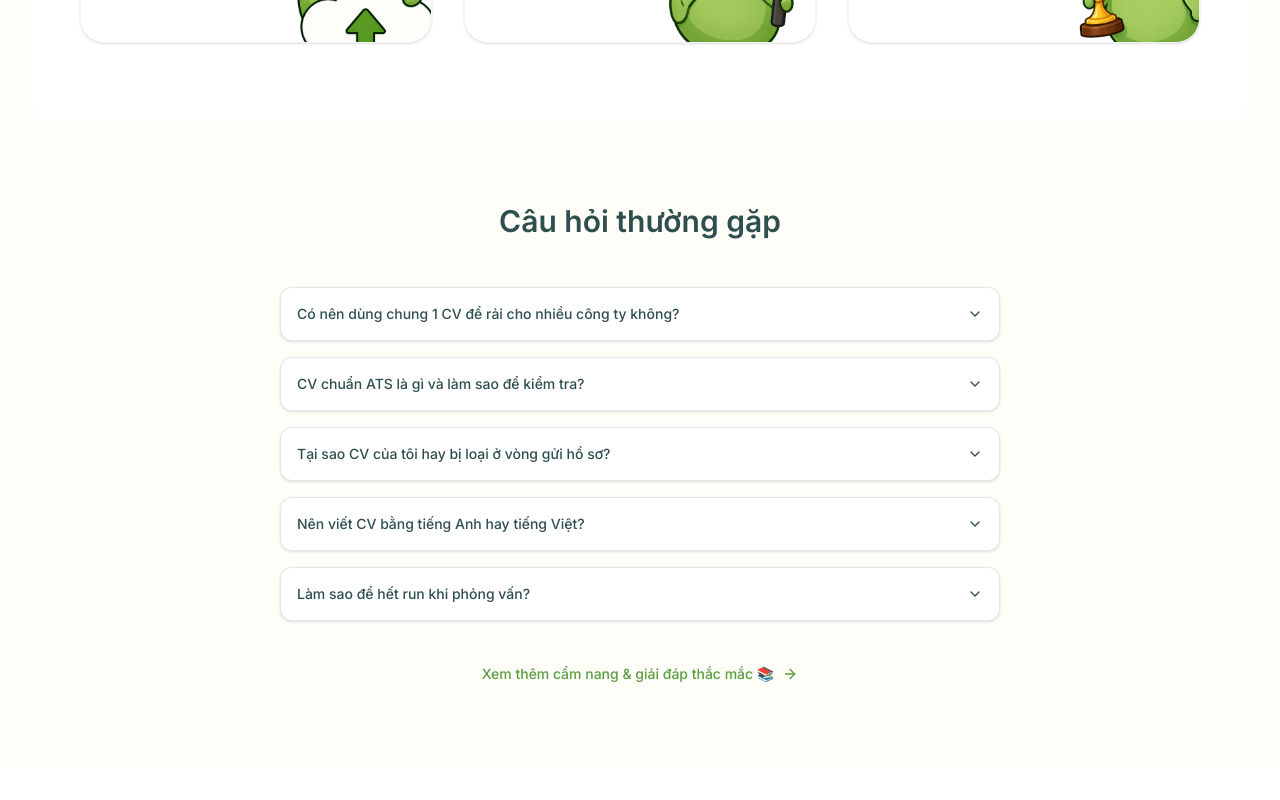
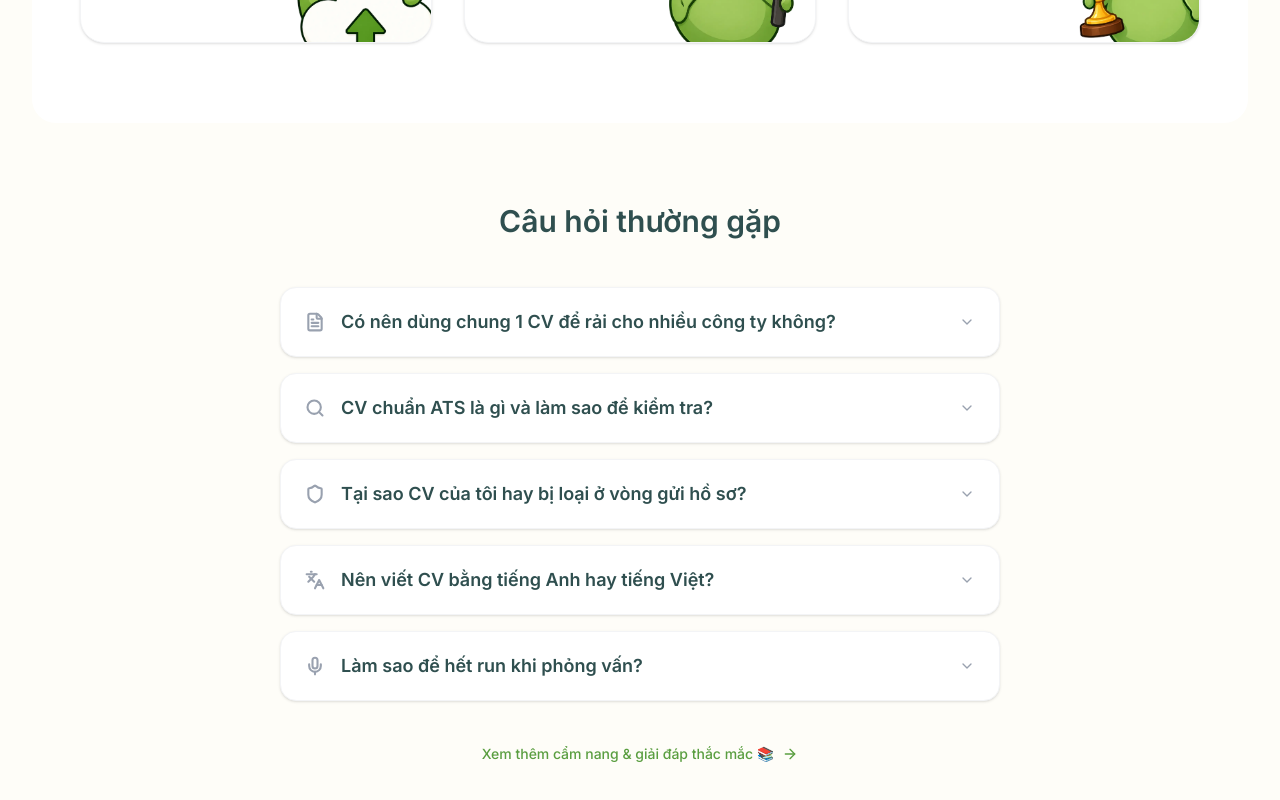
Before and after one commit to zamminhduy123/daucv, a Next.js app in the folder cv-fit-app/frontend/: page / in a window 1280 px wide. Shown: the part 2417-3217 px from the top of the page. Built offline with nearby package versions, Linux system fonts and the light colour scheme.

Commit message:
Add more question to qna

```diff
--- a/cv-fit-app/frontend/src/app/qna/page.tsx
+++ b/cv-fit-app/frontend/src/app/qna/page.tsx
@@ -14,6 +14,13 @@ import {
   ChevronDown,
   Leaf,
   ChevronRight,
+  Target,
+  FileDown,
+  LayoutTemplate,
+  User,
+  PenTool,
+  GraduationCap,
+  ListChecks,
 } from "lucide-react";
 import { LandingNavbar } from "@/components/shared/TopNavbar";
 import Footer from "@/components/landing/Footer";
@@ -46,42 +53,90 @@ export const metadata: Metadata = {
 ───────────────────────────────────────────── */
 const faqItems = [
   {
-    icon: FileText,
-    question: "Có nên dùng chung 1 CV để rải cho nhiều công ty không?",
+    icon: Target,
+    question: "CV tailored (tinh chỉnh theo JD) là gì và vì sao cần thiết?",
     answer:
-      "Không nên. Hơn 70% doanh nghiệp hiện nay dùng hệ thống ATS để quét từ khóa. Việc dùng chung 1 CV sẽ khiến bạn dễ bị loại ngay từ vòng đầu vì không khớp từ khóa của từng JD cụ thể. Hãy dùng Bé Đậu để tinh chỉnh CV khớp 100% với từng JD chỉ trong vài giây.",
+      "CV tailored là CV được điều chỉnh nội dung (từ khóa, kỹ năng, kinh nghiệm) sao cho khớp nhất với mô tả công việc (JD) của vị trí bạn đang ứng tuyển. Việc gửi 1 CV chung cho mọi công ty dễ khiến bạn bị loại vì thiếu từ khóa. Đậu giúp bạn tự động so sánh CV với JD và gợi ý tinh chỉnh chỉ trong vài giây, giúp tăng gấp 3 lần tỷ lệ được gọi phỏng vấn.",
     summary:
-      "Mỗi JD cần một CV riêng. Dùng Đậu để tinh chỉnh nhanh — không cần viết lại từ đầu.",
+      "CV tailored là CV 'đo ni đóng giày' cho từng JD. Dùng Đậu để tối ưu nhanh chóng.",
   },
   {
     icon: Search,
     question: "CV chuẩn ATS là gì và làm sao để kiểm tra?",
     answer:
-      "CV chuẩn ATS là CV được thiết kế tối giản, không dùng bảng biểu phức tạp, cột nhiều tầng, đồ họa hay hình ảnh che khuất chữ. Hệ thống ATS cần đọc được văn bản thuần. Bạn có thể tải CV lên Daucv.com để AI chấm điểm \"Chuẩn ATS\" miễn phí — kết quả trả về ngay lập tức.",
+      "CV chuẩn ATS là CV được thiết kế tối giản, dễ đọc bởi phần mềm lọc hồ sơ tự động (Applicant Tracking System). Nó không chứa bảng biểu phức tạp, đồ họa che khuất chữ. Hơn 70% doanh nghiệp đang dùng ATS. Bạn có thể tải CV lên Đậu để AI chấm điểm 'Chuẩn ATS' miễn phí và biết ngay CV của mình có dễ đọc với máy không.",
     summary:
-      "CV chuẩn ATS = tối giản, text-based. Kiểm tra ngay tại Daucv.com, miễn phí.",
+      "CV chuẩn ATS = thiết kế tối giản, text-based. Đậu giúp bạn chấm điểm ATS miễn phí.",
   },
   {
     icon: Shield,
     question: "Tại sao CV của tôi hay bị loại ở vòng gửi hồ sơ?",
     answer:
-      "Thường do hai nguyên nhân chính: (1) thiếu từ khóa chuyên môn mà nhà tuyển dụng tìm kiếm, hoặc (2) viết kinh nghiệm chung chung, không có số liệu định lượng. Đậu sẽ phân tích CV của bạn so với JD, phát hiện từ khóa thiếu và gợi ý cách viết lại theo chuẩn thực chiến.",
+      "Thường do hai nguyên nhân chính: (1) thiếu từ khóa chuyên môn mà JD yêu cầu, (2) viết kinh nghiệm chung chung, không có số liệu định lượng (ví dụ: 'tăng trưởng doanh thu' thay vì 'tăng 20% doanh thu'). Đậu sẽ phân tích CV, phát hiện lỗ hổng từ khóa và gợi ý cách viết lại theo chuẩn thực chiến.",
     summary:
-      "Thiếu từ khóa + thiếu số liệu = bị loại sớm. Đậu giúp bạn vá đúng chỗ.",
+      "Thiếu từ khóa và thiếu số liệu định lượng là lý do chính. Đậu giúp bạn vá đúng những lỗ hổng này.",
   },
   {
     icon: Languages,
     question: "Nên viết CV bằng tiếng Anh hay tiếng Việt?",
     answer:
-      "Nguyên tắc vàng: JD viết bằng tiếng nào, CV nộp bằng tiếng đó. Nếu JD song ngữ, ưu tiên tiếng Anh để thể hiện năng lực. Daucv.com hỗ trợ phân tích và tối ưu CV bằng cả tiếng Anh và tiếng Việt với độ chính xác như nhau.",
+      "Nguyên tắc vàng: JD viết bằng tiếng nào, CV nộp bằng tiếng đó. Nếu JD song ngữ, ưu tiên tiếng Anh để thể hiện năng lực. Đậu (daucv.com) hỗ trợ phân tích, chấm điểm và tối ưu CV bằng cả tiếng Anh và tiếng Việt với độ chính xác cao.",
     summary:
-      "JD tiếng nào, CV tiếng đó. Đậu hỗ trợ cả Anh lẫn Việt.",
+      "JD tiếng nào, CV tiếng đó. Đậu hỗ trợ cả Anh lẫn Việt hoàn hảo.",
+  },
+  {
+    icon: FileDown,
+    question: "File CV nên dùng PDF hay Word để qua ATS?",
+    answer:
+      "Bạn luôn nên lưu và gửi CV dưới dạng PDF (trừ khi nhà tuyển dụng đặc biệt yêu cầu file Word). PDF giúp giữ nguyên định dạng, font chữ trên mọi thiết bị và hệ thống của nhà tuyển dụng. Hệ thống phân tích của Đậu xử lý file PDF rất mượt mà.",
+    summary:
+      "Luôn ưu tiên xuất và gửi CV bằng file PDF để không bị lỗi hiển thị.",
+  },
+  {
+    icon: LayoutTemplate,
+    question: "CV thiết kế quá đẹp, nhiều hình ảnh có dễ qua vòng ATS không?",
+    answer:
+      "Không hẳn. CV quá nhiều cột, bảng biểu phức tạp, dùng ảnh hoặc infographic thay cho chữ có thể khiến hệ thống ATS đọc sai hoặc bỏ sót thông tin quan trọng. Đẹp là tốt, nhưng phải 'dễ đọc' với máy. Bạn nên ưu tiên cấu trúc rõ ràng, chuyên nghiệp.",
+    summary:
+      "Đừng hy sinh tính dễ đọc để lấy thiết kế phức tạp. Hãy dùng bố cục rõ ràng.",
+  },
+  {
+    icon: ListChecks,
+    question: "Có cần điều chỉnh cả phần kỹ năng (skills) theo từng JD không?",
+    answer:
+      "Chắc chắn rồi! Mỗi vị trí sẽ ưu tiên những công cụ và kỹ năng khác nhau. Ví dụ: Data Analyst có thể yêu cầu SQL, Python; nhưng công ty khác lại yêu cầu PowerBI. Đậu sẽ quét JD và đối chiếu với CV của bạn để chỉ ra ngay những kỹ năng bạn đang thiếu cần bổ sung.",
+    summary:
+      "Phần kỹ năng cũng cần match 100% với yêu cầu của JD. Đậu sẽ chỉ ra kỹ năng bạn đang thiếu.",
+  },
+  {
+    icon: User,
+    question: "Tại Việt Nam, CV có bắt buộc phải có ảnh chân dung không?",
+    answer:
+      "Tùy thuộc vào ngành nghề. Tại Việt Nam, ảnh CV vẫn được ưa chuộng trong các ngành dịch vụ, tư vấn, sale, marketing. Tuy nhiên, với khối IT, kỹ thuật, data hoặc các công ty đa quốc gia, ảnh là không bắt buộc. Nếu dùng, hãy chọn ảnh rõ mặt, trang phục lịch sự.",
+    summary:
+      "Tùy ngành nghề và văn hóa công ty. Khối kỹ thuật/IT hoặc công ty quốc tế thường không cần ảnh.",
+  },
+  {
+    icon: PenTool,
+    question: "Công cụ AI của Đậu có 'bịa' kinh nghiệm viết CV thay tôi không?",
+    answer:
+      "Tuyệt đối không. Đậu không tự sáng tác kinh nghiệm giả. AI của chúng tôi hoạt động bằng cách đọc kinh nghiệm bạn đã có, sau đó đề xuất cách diễn đạt chuyên nghiệp hơn, thêm động từ mạnh, và lồng ghép từ khóa từ JD sao cho thật tự nhiên và thuyết phục nhất.",
+    summary:
+      "Đậu tối ưu cách bạn kể câu chuyện năng lực của mình, chứ không tạo ra thông tin giả.",
+  },
+  {
+    icon: GraduationCap,
+    question: "Sinh viên mới ra trường (Fresher) chưa có kinh nghiệm thì viết CV thế nào?",
+    answer:
+      "Hãy tập trung vào học vấn, đồ án tốt nghiệp, các dự án bài tập lớn, hoạt động ngoại khóa, kỹ năng mềm và chứng chỉ liên quan. Đậu sẽ giúp bạn 'dịch' những trải nghiệm học tập này thành những kỹ năng thực tế mà nhà tuyển dụng đang tìm kiếm.",
+    summary:
+      "Nhấn mạnh vào dự án môn học, hoạt động ngoại khóa và tiềm năng học hỏi.",
   },
   {
     icon: Mic,
-    question: "Làm sao để hết run khi phỏng vấn?",
+    question: "Làm sao để hết run khi đi phỏng vấn thực tế?",
     answer:
-      "Cách duy nhất là luyện tập thực tế, lặp đi lặp lại. Tính năng \"Phỏng vấn 1-1\" của Đậu cho phép bạn thực hành trả lời bằng giọng nói theo câu hỏi sát với JD thực tế, sau đó nhận phân tích chi tiết về nội dung, ngôn ngữ và độ tự tin ngay lập tức.",
+      "Cách duy nhất là luyện tập thực tế, lặp đi lặp lại. Tính năng 'Phỏng vấn 1-1' của Đậu cho phép bạn thực hành trả lời bằng giọng nói theo các câu hỏi bám sát JD thực tế, sau đó nhận phân tích chi tiết về nội dung, ngôn ngữ và độ tự tin ngay lập tức.",
     summary:
       "Luyện thật nhiều trước khi chiến. Đậu là người phỏng vấn thử không phán xét bạn.",
   },
@@ -154,14 +209,12 @@ export default function QnAPage() {
 
           {/* Headline */}
           <h1 className="font-heading text-5xl md:text-6xl font-extrabold text-[#2F4F4F] leading-tight mb-2">
-            Tất tần tật những điều bạn cần biết về{" "}
-            <span className="text-[#5A9E40]">Đậu</span>
+            Giải đáp về CV & <span className="text-[#5A9E40]">Ứng dụng Đậu</span>
           </h1>
 
           {/* Subtitle */}
           <p className="text-lg text-gray-500 leading-relaxed">
-            Giải đáp các thắc mắc phổ biến về công cụ AI tinh chỉnh CV và
-            luyện phỏng vấn 1-1.
+            Mọi thắc mắc của bạn về kiến thức CV chuẩn ATS và cách dùng AI của Đậu để chốt deal sự nghiệp đều được giải đáp tại đây.
           </p>
         </div>
 
--- a/cv-fit-app/frontend/src/components/landing/FAQSection.tsx
+++ b/cv-fit-app/frontend/src/components/landing/FAQSection.tsx
@@ -1,6 +1,6 @@
 import React from 'react';
 import Link from 'next/link';
-import { ArrowRight } from 'lucide-react';
+import { ArrowRight, FileText, Search, Shield, Languages, Mic } from 'lucide-react';
 import {
   Accordion,
   AccordionContent,
@@ -10,22 +10,27 @@ import {
 
 export const faqData = [
   {
+    icon: FileText,
     question: "Có nên dùng chung 1 CV để rải cho nhiều công ty không?",
     answer: "Không nên. Hơn 70% doanh nghiệp hiện nay dùng hệ thống ATS để quét từ khóa. Việc dùng chung 1 CV sẽ khiến bạn dễ bị loại. Hãy dùng Bé Đậu để tinh chỉnh CV khớp 100% với từng JD chỉ trong vài giây."
   },
   {
+    icon: Search,
     question: "CV chuẩn ATS là gì và làm sao để kiểm tra?",
     answer: "CV chuẩn ATS là CV được thiết kế tối giản, không dùng bảng biểu phức tạp hay đồ họa che khuất chữ. Bạn có thể tải CV lên Daucv.com để AI chấm điểm 'Chuẩn ATS' miễn phí."
   },
   {
+    icon: Shield,
     question: "Tại sao CV của tôi hay bị loại ở vòng gửi hồ sơ?",
     answer: "Thường do thiếu từ khóa chuyên môn hoặc viết kinh nghiệm không có số liệu định lượng. Đậu sẽ giúp bạn phát hiện từ khóa thiếu và gợi ý cách viết chuẩn thực chiến."
   },
   {
+    icon: Languages,
     question: "Nên viết CV bằng tiếng Anh hay tiếng Việt?",
     answer: "Nguyên tắc vàng: JD viết bằng tiếng nào, CV nộp bằng tiếng đó. Daucv.com hỗ trợ tối ưu bằng cả tiếng Anh và tiếng Việt."
   },
   {
+    icon: Mic,
     question: "Làm sao để hết run khi phỏng vấn?",
     answer: "Cách duy nhất là luyện tập thực tế. Tính năng 'Phỏng vấn 1-1' của Đậu cho phép bạn thực hành trả lời bằng giọng nói và nhận chấm điểm độ tự tin ngay lập tức."
   }
@@ -65,17 +70,18 @@ export function FAQSection({ showTitle = true, showViewMore = true }: FAQSection
           </h2>
         )}
         <Accordion type="single" collapsible className="space-y-4">
-          {faqData.map((faq, index) => (
+          {faqData.map(({ icon: Icon, question, answer }, index) => (
             <AccordionItem
               key={index}
               value={`item-${index}`}
-              className="border border-gray-200 rounded-xl px-4 bg-white shadow-sm data-[state=open]:border-brand-border"
+              className="border border-gray-100 rounded-2xl px-6 bg-white shadow-sm transition-all duration-200 data-[state=open]:border-[#5A9E40]/40 data-[state=open]:bg-[#f6fcf4]"
             >
-              <AccordionTrigger className="text-brand-text hover:no-underline hover:text-brand-text/80 text-left font-medium py-4">
-                {faq.question}
+              <AccordionTrigger className="flex items-center gap-4 hover:no-underline text-base md:text-lg font-semibold text-[#2F4F4F] py-5 text-left [&>svg]:text-gray-400 [&[data-state=open]>svg]:text-[#5A9E40]">
+                <Icon size={20} className="text-[#5A9E40] shrink-0" strokeWidth={2.5} />
+                <span className="flex-1">{question}</span>
               </AccordionTrigger>
-              <AccordionContent className="text-gray-600 leading-relaxed pb-4">
-                {faq.answer}
+              <AccordionContent className="text-gray-600 leading-relaxed pb-6 pl-9 md:pl-[3.25rem] text-sm md:text-base">
+                {answer}
               </AccordionContent>
             </AccordionItem>
           ))}
```
